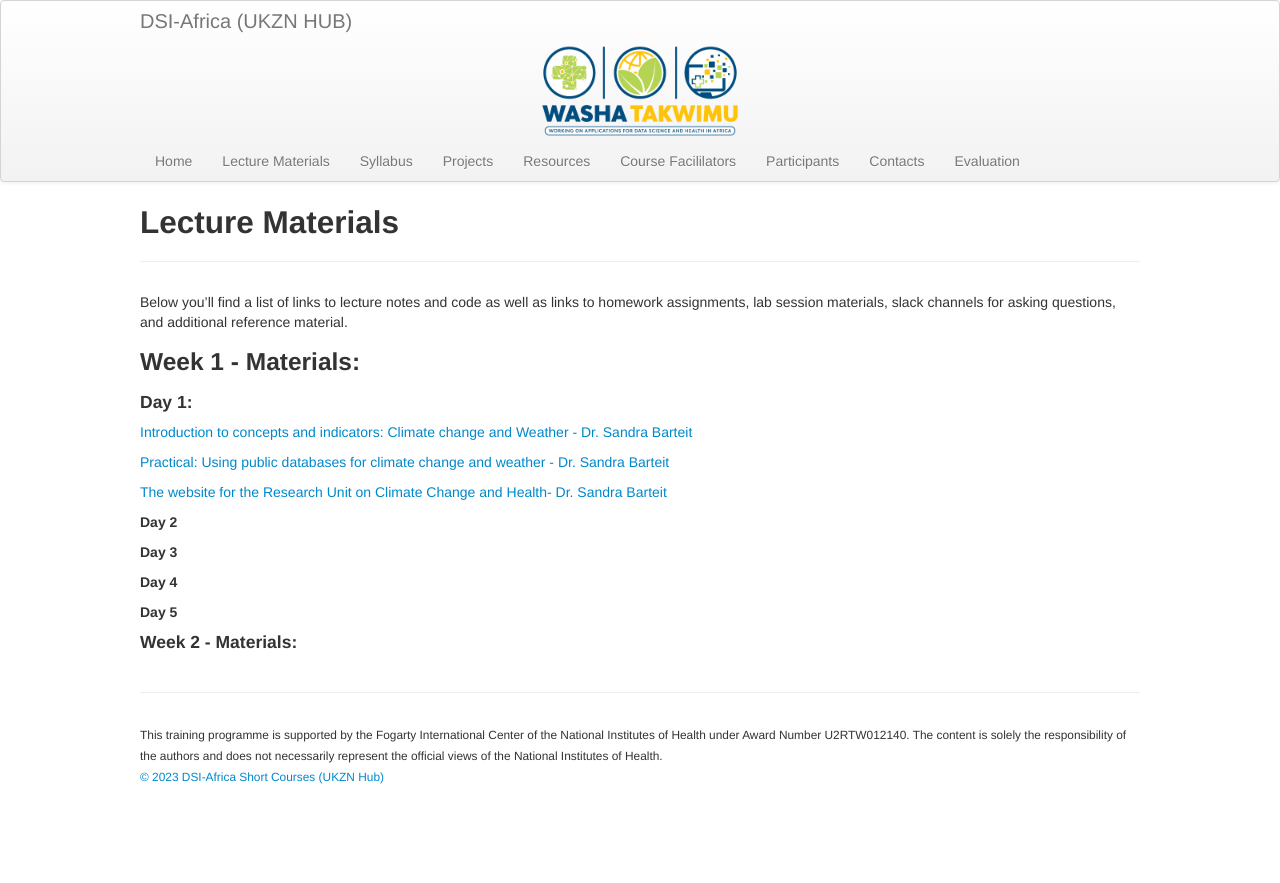
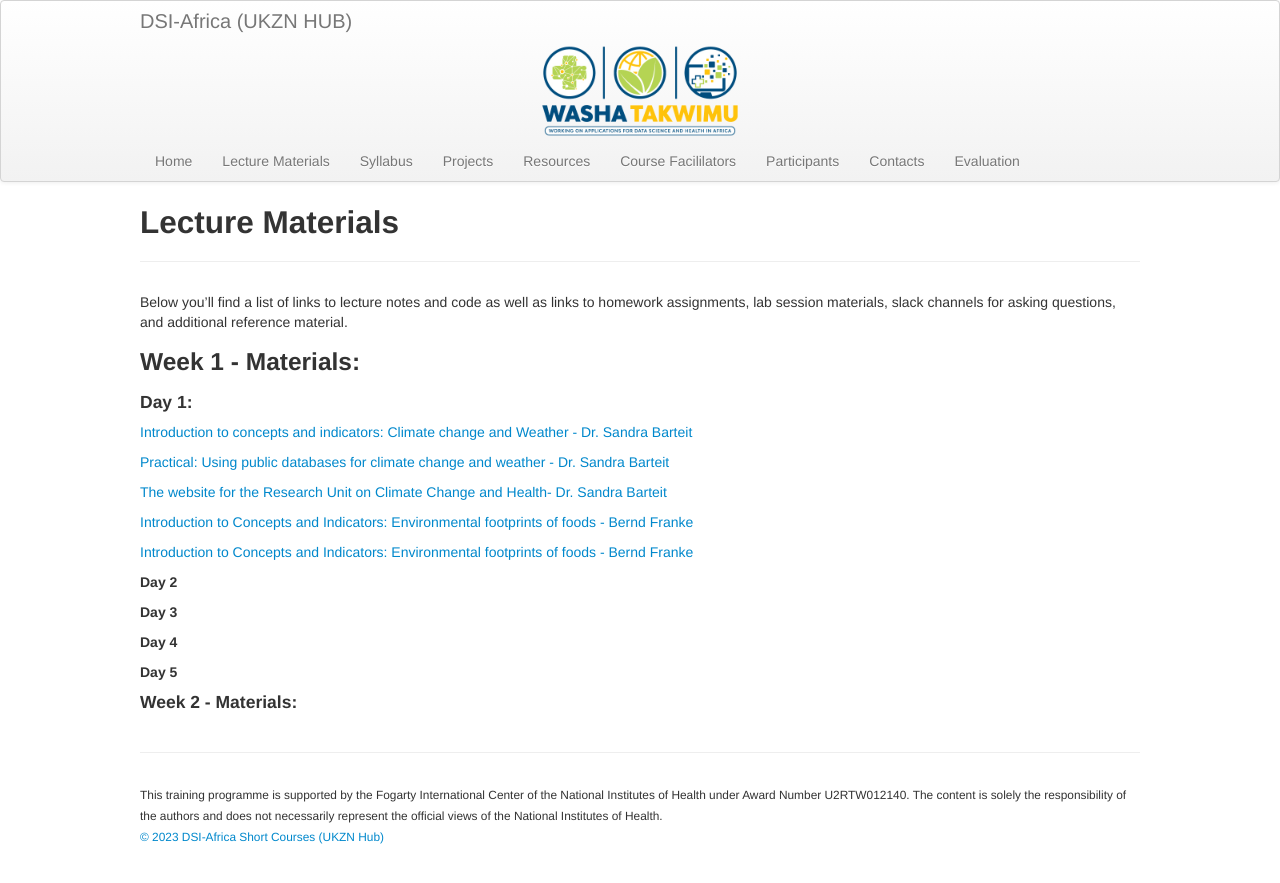
Before and after one commit to ccfscourseukzn/ccfscourseukzn.github.io, a Jekyll site: the page built from pages/lectures.md, in a window 1280 px wide. Shown: the top 883 px of the page. Built offline with Jekyll 4.4.1, drawn with Linux system fonts in a browser that asks for light colours.

Commit message:
Update lectures.md

```diff
--- a/pages/lectures.md
+++ b/pages/lectures.md
@@ -14,7 +14,11 @@ Below you'll find a list of links to lecture notes and code as well as links to
 
 <a href="https://ccfscourseukzn.github.io/PDFLectures/Evaluation Criteria for Climate Change and Weather Databases.docx" download> Practical: Using public databases for climate change and weather - Dr. Sandra Barteit</a> <br>
 
-<a href="https://www.cch-africa.de" > The website for the Research Unit on Climate Change and Health- Dr. Sandra Barteit</a> <br>
+<a href="https://www.cch-africa.de" > The website for the Research Unit on Climate Change and Health- Dr. Sandra Barteit</a> <be>
+
+<a href="https://ccfscourseukzn.github.io/PDFLectures/Bernd Franke_LCA of food systems.pptx" download> Introduction to Concepts and Indicators: Environmental footprints of foods - Bernd Franke</a> <br>
+
+<a href="https://ccfscourseukzn.github.io/PDFLectures/Bernd Franke_LCA of food systems.pptx" download> Introduction to Concepts and Indicators: Environmental footprints of foods - Bernd Franke</a> <br>
 
 ##### Day 2
 
```
